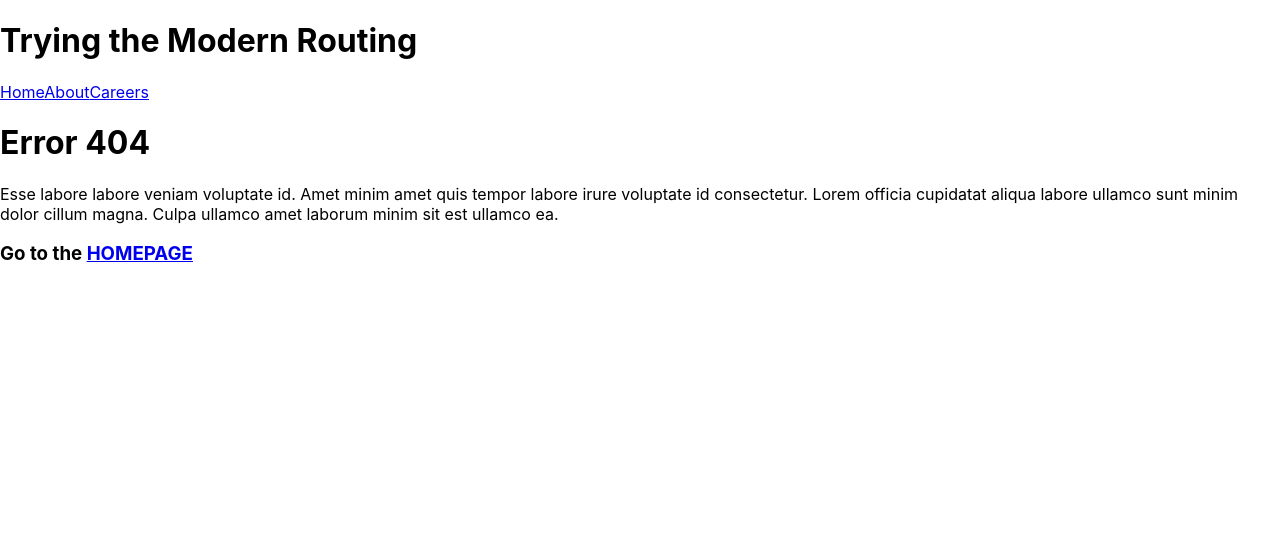
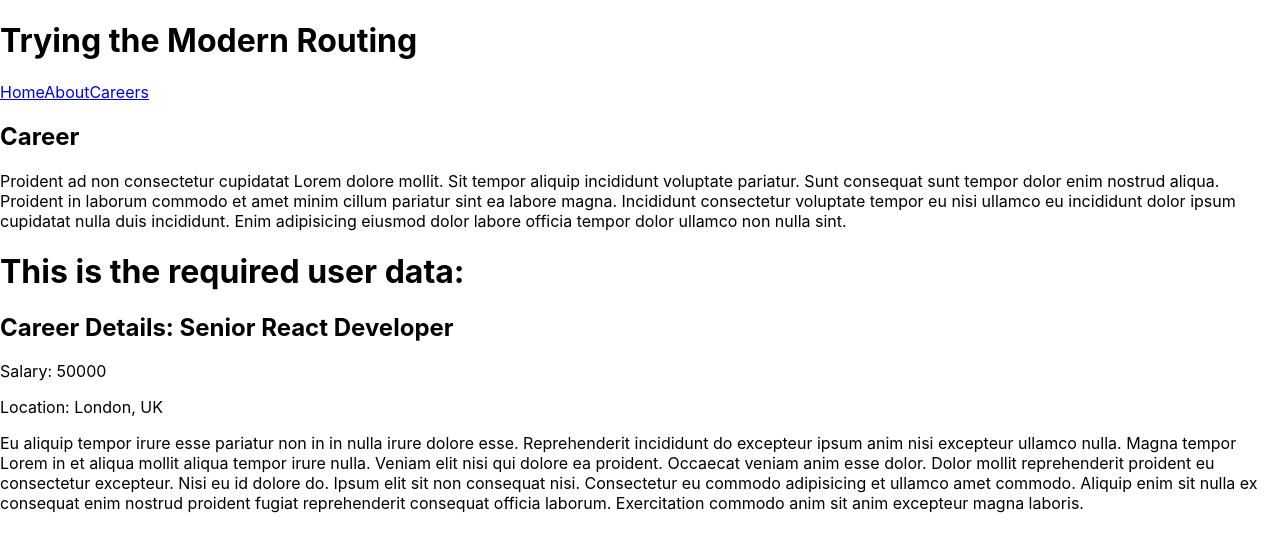
Before and after one commit to AnkitTomar2312/routing, a React (Create React App) app: page /careers/1 in a window 1280 px wide. Shown: the top 552 px of the page. Built offline with nearby package versions, Linux system fonts and the light colour scheme; data requests are answered from the project's data file.

Commit message:
Route Parameters 7

```diff
--- a/src/App1.js
+++ b/src/App1.js
@@ -7,6 +7,8 @@ import {
 } from "react-router-dom";
 import About from "./pages/About";
 import Career from "./pages/Career";
+import CareerDetails, { careerDetailsLoader } from "./pages/CareerDetails";
+
 import CareerInner, { carrerloader } from "./pages/CareerInner";
 import Contact from "./pages/Contact";
 import Error from "./pages/Error";
@@ -26,6 +28,11 @@ const router = createBrowserRouter(
       </Route>
       <Route path="careers" element={<Career />}>
         <Route index element={<CareerInner />} loader={carrerloader} />
+        <Route
+          path=":id"
+          element={<CareerDetails />}
+          loader={careerDetailsLoader}
+        />
       </Route>
       <Route path="*" element={<Error />}></Route>
     </Route>
--- /dev/null
+++ b/src/pages/CareerDetails.js
@@ -0,0 +1,31 @@
+import React from "react";
+import { useLoaderData } from "react-router-dom";
+
+export default function CareerDetails() {
+  const careers = useLoaderData();
+  return (
+    <div>
+      <h1>This is the required user data: </h1>
+      <h2>Career Details: {careers.title}</h2>
+      <p>Salary: {careers.salary}</p>
+      <p>Location: {careers.location}</p>
+      <div>
+        Eu aliquip tempor irure esse pariatur non in in nulla irure dolore esse.
+        Reprehenderit incididunt do excepteur ipsum anim nisi excepteur ullamco
+        nulla. Magna tempor Lorem in et aliqua mollit aliqua tempor irure nulla.
+        Veniam elit nisi qui dolore ea proident. Occaecat veniam anim esse
+        dolor. Dolor mollit reprehenderit proident eu consectetur excepteur.
+        Nisi eu id dolore do. Ipsum elit sit non consequat nisi. Consectetur eu
+        commodo adipisicing et ullamco amet commodo. Aliquip enim sit nulla ex
+        consequat enim nostrud proident fugiat reprehenderit consequat officia
+        laborum. Exercitation commodo anim sit anim excepteur magna laboris.
+      </div>
+    </div>
+  );
+}
+
+export const careerDetailsLoader = async ({ params }) => {
+  const { id } = params;
+  const res = await fetch(" http://localhost:4000/careers/" + id);
+  return res.json();
+};
--- a/src/pages/CareerInner.js
+++ b/src/pages/CareerInner.js
@@ -3,13 +3,13 @@ import { Link, Outlet, useLoaderData } from "react-router-dom";
 
 export default function CareerInner() {
   const careers = useLoaderData();
-  console.log(careers);
+
   return (
     <div>
       <h1>Career Inner</h1>
       {careers.map((career) => {
         return (
-          <Link to="/" key={career.id}>
+          <Link to={career.id.toString()} key={career.id}>
             <h2>{career.title}</h2>
             <p>Location is {career.location}</p>
           </Link>
```
